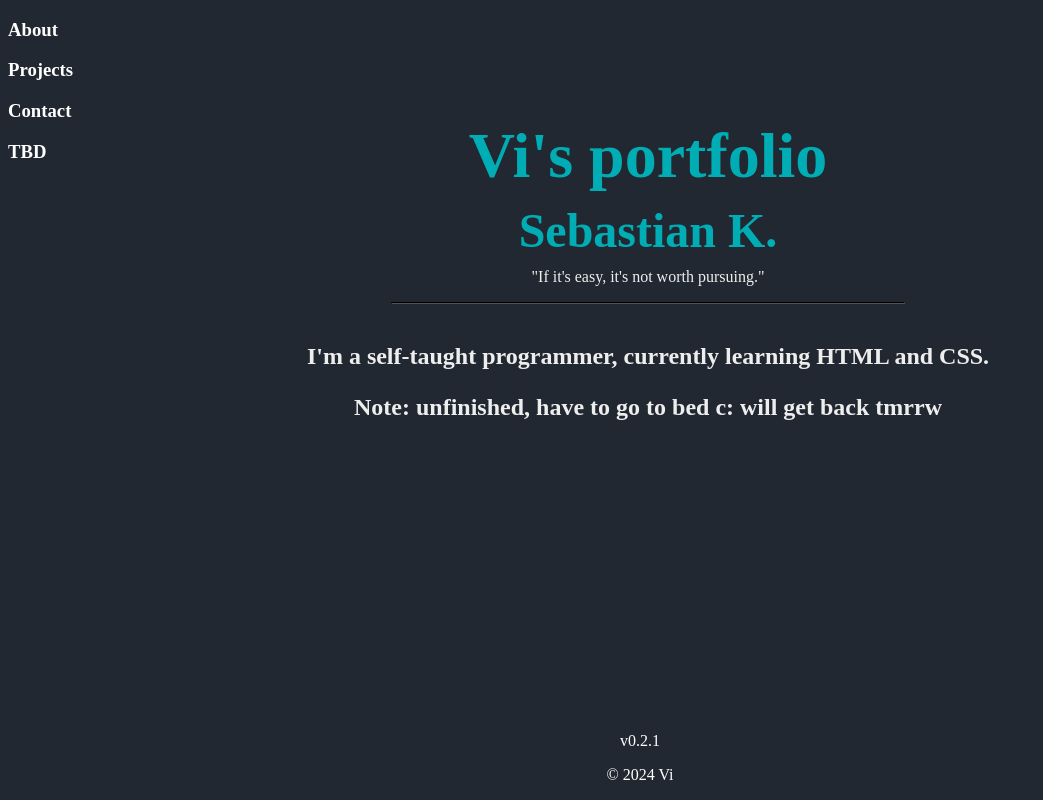
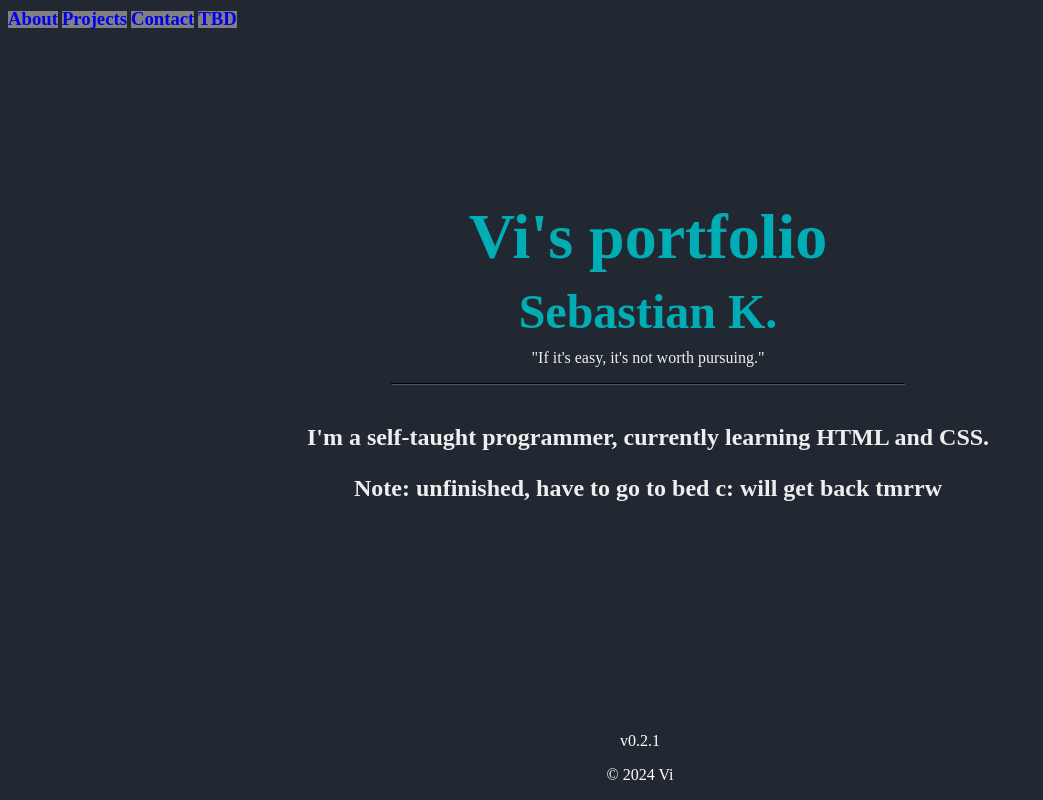
Before and after one commit to sennadore/CV, a plain HTML site: page index.html in a window 1280 px wide. Shown: the whole page, without its empty margins (0-1043 px from the left). Drawn offline with Linux system fonts and the light colour scheme.

Commit message:
Add files via upload
v0.2.1 includes newly acquired css knowledge

```diff
--- a/index.html
+++ b/index.html
@@ -7,6 +7,13 @@
     <link rel="stylesheet" href="style.css"/>
 </head>
 <body>
+    <div>
+        <div class="navbar">
+            <a class="navlink" href="./public/about.html"><h3 class="span">About</h3></a>
+            <a class="navlink" href="./public/projects.html"><h3 class="span">Projects</h3></a>
+            <a class="navlink" href="./public/contact.html"><h3 class="span">Contact</h3></a>
+            <a class="navlink" href="./public/movies.html"><h3 class="span">TBD</h3></a>
+        </div>
 
         <div class="header">
             <div class="header">
@@ -20,15 +27,9 @@
                 <h3>I'm a self-taught programmer, currently learning HTML and CSS.</h3>
                 <h3>Note: unfinished, have to go to bed c: will get back tmrrw</h3>
             </div>
+        </div>
 
 
-</div>
-<div class="navbar">
-    <a href="./public/about.html"><h3>About</h3></a>
-    <a href="./public/projects.html"><h3>Projects</h3></a>
-    <a href="./public/contact.html"><h3>Contact</h3></a>
-    <a href="./public/movies.html"><h3>TBD</h3></a>
-</div>
 
         <div class="footer">
             <footer>
@@ -36,5 +37,6 @@
                 <p>© 2024 Vi</p>
             </footer>
         </div>
+    </div>
 </body>
 </html>
--- a/style.css
+++ b/style.css
@@ -7,7 +7,21 @@ html{background-color: #222831;}
 #222831 black
 #393E46 grey
 #00ADB5 torquise
-#EEEEEE white*/
+#EEEEEE white
+*/
+.navbar{
+    position: absolute;
+}
+.navbar > .navlink {
+    background-color: grey;
+    position: relative;
+}
+.navbar > .navlink > a > h3{
+    color: white;
+}
+.navbar .span {
+    display: inline;
+}
 .header{
     color: #00ADB5;
     font-size: 2rem;
@@ -15,9 +29,10 @@ html{background-color: #222831;}
     text-align: center;
     position: absolute;
     width: 100%;
+    top: 100px;
 }
 .header > h1{
-    margin: 100px 0px 10px 0px;
+    margin:0px;
 }
 .header > h2{
     margin: 10px;
@@ -39,12 +54,6 @@ html{background-color: #222831;}
 .main h3, h4{
     font-size: 1.5rem;
 }
-.navbar{
-    position: relative;
-}
-.navbar > a{
-    color: white;
-}
 .footer{
     position: fixed;
     left: 0;
```
Also changed, not shown: notepad.html (+8 -5 lines). Lines whose indentation alone changed are shown as unchanged.
